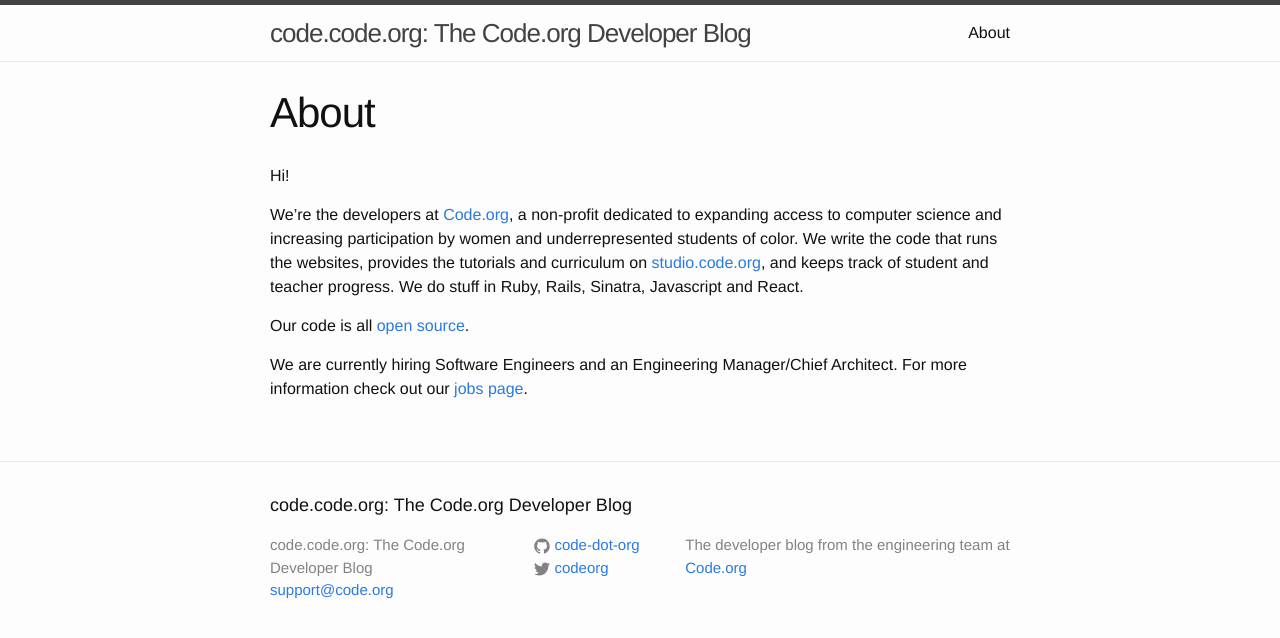
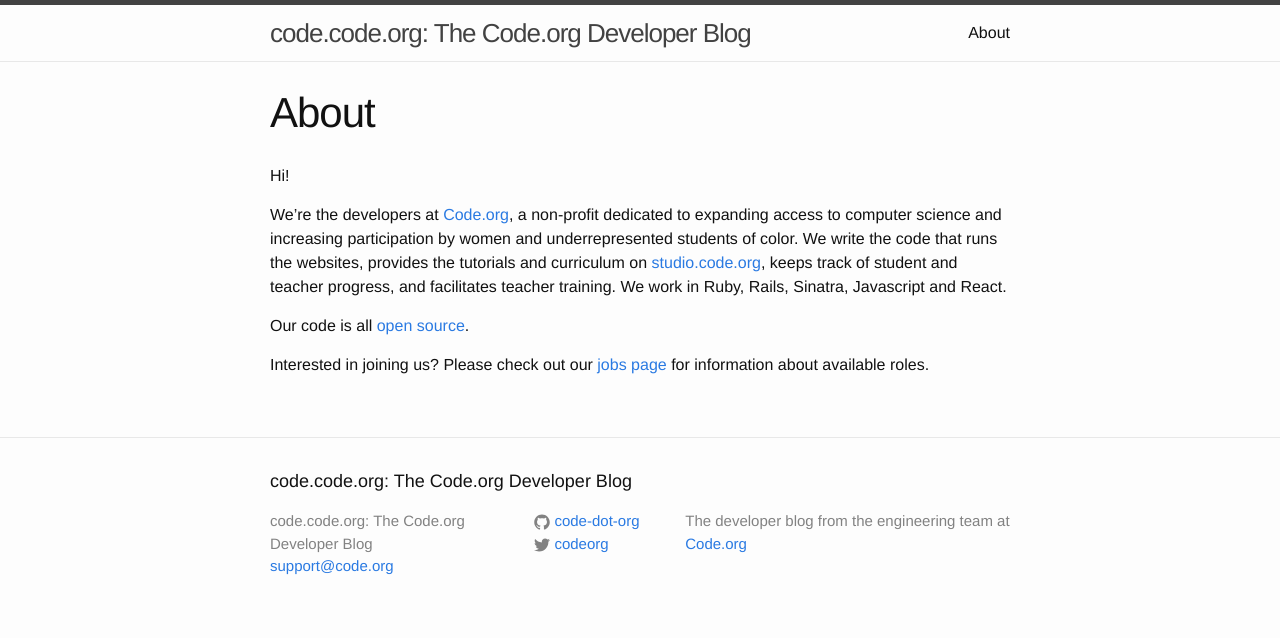
Before and after one commit to code-dot-org/code-dot-org.github.io, a Jekyll site: the page built from about.md, in a window 1280 px wide. Shown: the top 638 px of the page. Built offline with Jekyll 4.4.1, drawn with Linux system fonts in a browser that asks for light colours.

Commit message:
Update jobs and phrasing on about page

```diff
--- a/about.md
+++ b/about.md
@@ -6,8 +6,8 @@ permalink: /about/
 
 Hi!
 
-We're the developers at <a href="https://code.org">Code.org</a>, a non-profit dedicated to expanding access to computer science and increasing participation by women and underrepresented students of color. We write the code that runs the websites, provides the tutorials and curriculum on <a href="https://studio.code.org">studio.code.org</a>, and keeps track of student and teacher progress. We do stuff in Ruby, Rails, Sinatra, Javascript and React.
+We're the developers at <a href="https://code.org">Code.org</a>, a non-profit dedicated to expanding access to computer science and increasing participation by women and underrepresented students of color. We write the code that runs the websites, provides the tutorials and curriculum on <a href="https://studio.code.org">studio.code.org</a>, keeps track of student and teacher progress, and facilitates teacher training. We work in Ruby, Rails, Sinatra, Javascript and React.
 
 Our code is all <a href="https://github.com/code-dot-org/code-dot-org">open source</a>.
 
-We are currently hiring Software Engineers and an Engineering Manager/Chief Architect. For more information check out our <a href="https://code.org/about/jobs">jobs page</a>.
+Interested in joining us? Please check out our <a href="https://code.org/about/jobs">jobs page</a> for information about available roles.
```
